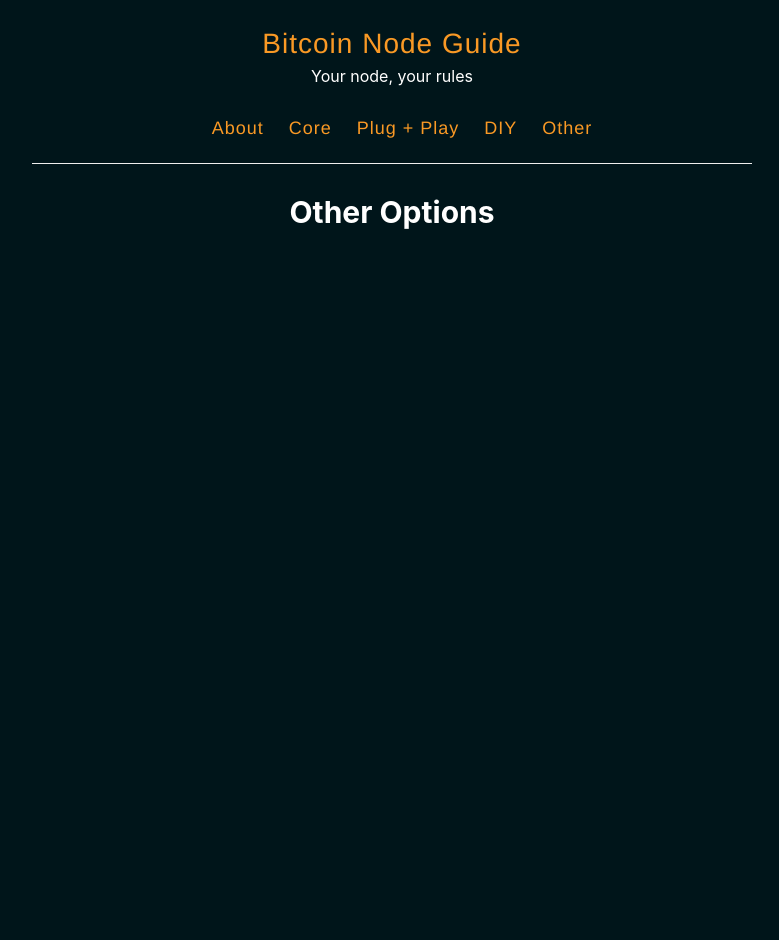
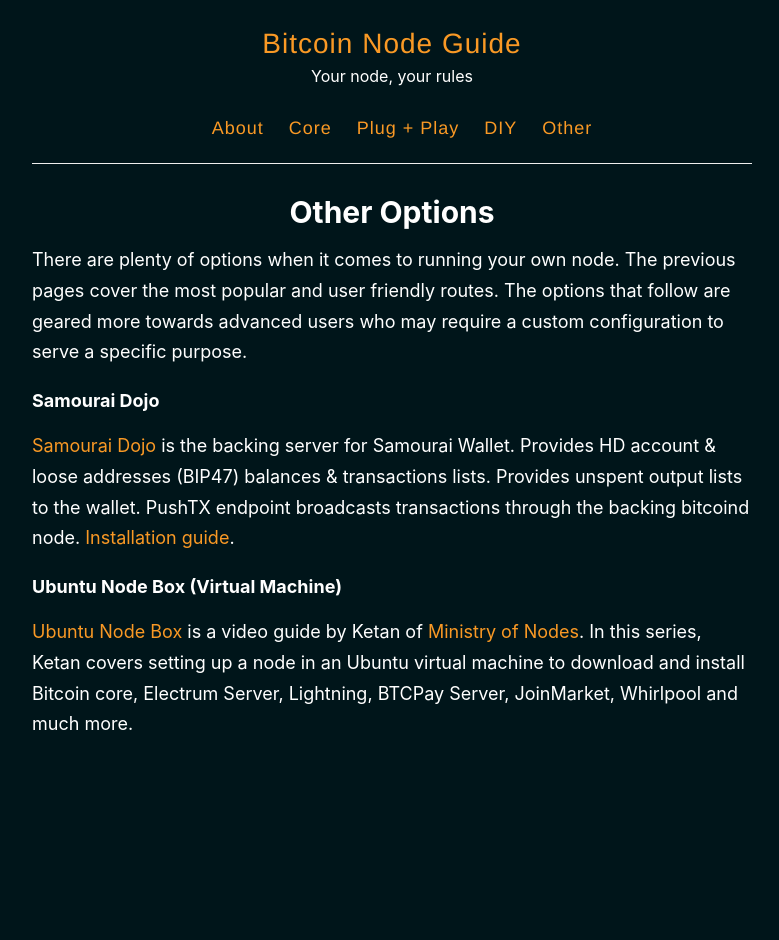
Before and after one commit to BitcoinQnA/node-guide, a Jekyll site: the page built from _pages/other.md, in a window 1280 px wide. Shown: the whole page, without its empty margins (248-1027 px from the left). Built offline with Jekyll 4.4.1, drawn with Linux system fonts in a browser that asks for light colours.

Commit message:
Update other.md

```diff
--- a/_pages/other.md
+++ b/_pages/other.md
@@ -3,3 +3,13 @@
 title: Other Options
 permalink: /other/
 ---
+
+There are plenty of options when it comes to running your own node. The previous pages cover the most popular and user friendly routes. The options that follow are geared more towards advanced users who may require a custom configuration to serve a specific purpose.
+
+#### Samourai Dojo
+
+[Samourai Dojo](https://code.samourai.io/dojo/samourai-dojo) is the backing server for Samourai Wallet. Provides HD account & loose addresses (BIP47) balances & transactions lists. Provides unspent output lists to the wallet. PushTX endpoint broadcasts transactions through the backing bitcoind node. [Installation guide](https://github.com/Samourai-Wallet/samourai-dojo/blob/master/doc/DOCKER_setup.md).
+
+#### Ubuntu Node Box (Virtual Machine)
+
+[Ubuntu Node Box](https://www.youtube.com/watch?v=BIrL1lNsnJQ&list=PLCRbH-IWlcW17JxQ4mdv9DwSMJZlvUOle&index=1) is a video guide by Ketan of [Ministry of Nodes](https://www.ministryofnodes.com.au/). In this series, Ketan covers setting up a node in an Ubuntu virtual machine to download and install Bitcoin core, Electrum Server, Lightning, BTCPay Server, JoinMarket, Whirlpool and much more.
```
